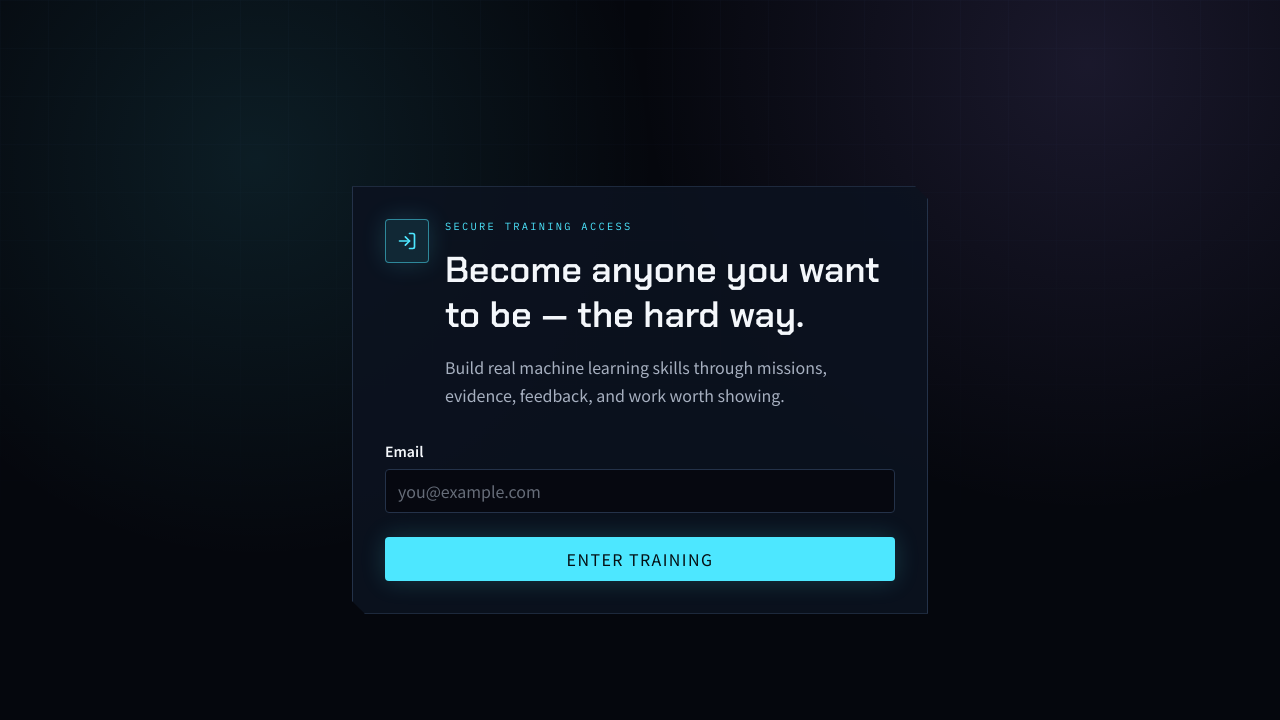
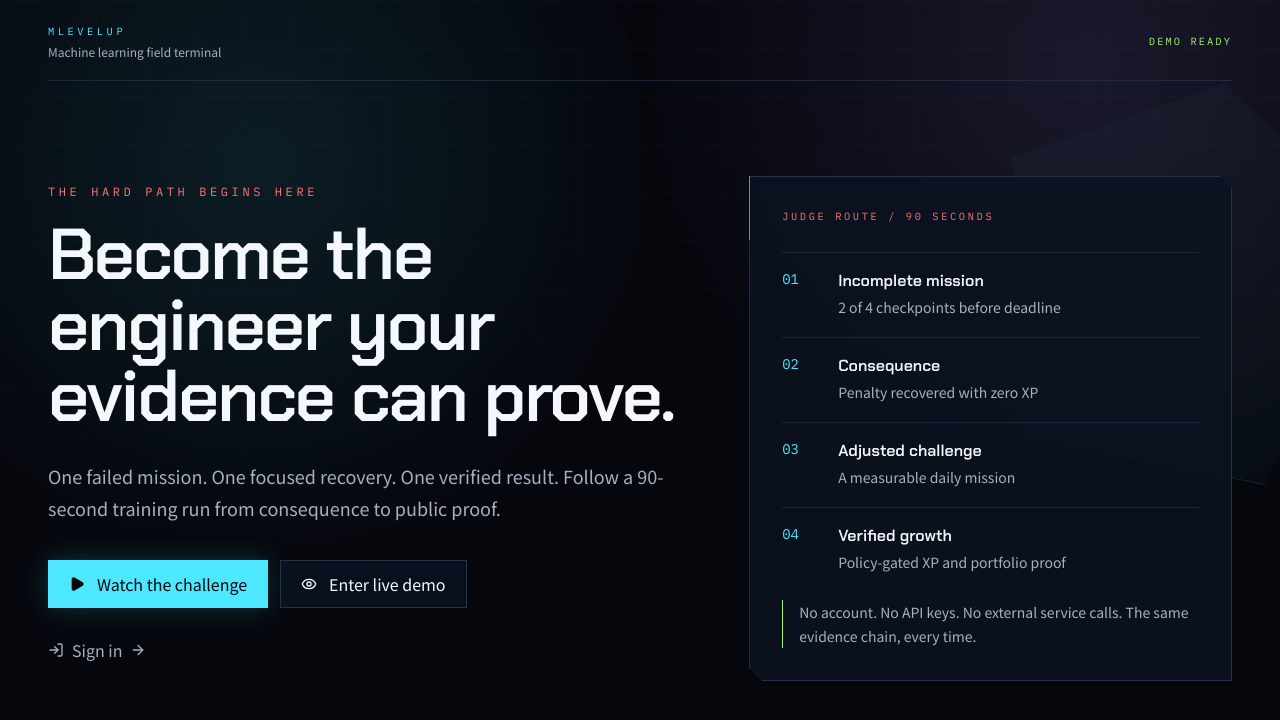
Before and after one commit to barrychung1112/MLevelUp, a Next.js app: page / in a window 1280 px wide. Shown: the top 720 px of the page. Built offline with nearby package versions, Linux system fonts and the light colour scheme; no server answers.

Commit message:
feat: add anonymous demo entry points

```diff
--- a/src/auth/auth-gate.tsx
+++ b/src/auth/auth-gate.tsx
@@ -7,11 +7,23 @@ import { isDemoMode } from "@/lib/demo-mode";
 
 import { useAuth } from "./auth-provider";
 import { LoginTerminal } from "./login-terminal";
+import { PublicEntry } from "./public-entry";
 
 export function AuthGate({ children }: { children: ReactNode }) {
   const auth = useAuth();
   const pathname = usePathname();
-  if (isDemoMode() || pathname.startsWith("/p/")) return children;
+  if (pathname === "/demo" || pathname.startsWith("/p/")) return children;
+
+  if (pathname === "/" && auth.status !== "signedIn") {
+    return (
+      <PublicEntry
+        requestMagicLink={auth.requestMagicLink}
+        authError={auth.error}
+      />
+    );
+  }
+
+  if (isDemoMode()) return children;
 
   if (auth.status === "loading") {
     return (
--- /dev/null
+++ b/src/auth/public-entry.tsx
@@ -0,0 +1,102 @@
+"use client";
+
+import { ArrowLeft, ArrowRight, Eye, LogIn, Play } from "lucide-react";
+import Link from "next/link";
+import { useState } from "react";
+
+import { Button } from "@/components/ui/button";
+
+import { LoginTerminal } from "./login-terminal";
+
+interface PublicEntryProps {
+  requestMagicLink(email: string): Promise<void>;
+  authError?: string | null;
+}
+
+export function PublicEntry({ requestMagicLink, authError }: PublicEntryProps) {
+  const [signingIn, setSigningIn] = useState(false);
+
+  if (signingIn) {
+    return (
+      <div className="relative min-h-screen bg-command-bg">
+        <Button
+          type="button"
+          variant="secondary"
+          className="absolute left-5 top-5 z-30"
+          onClick={() => setSigningIn(false)}
+        >
+          <ArrowLeft aria-hidden className="size-4" />
+          Back to demo options
+        </Button>
+        <LoginTerminal requestMagicLink={requestMagicLink} authError={authError} />
+      </div>
+    );
+  }
+
+  return (
+    <main className="relative min-h-screen overflow-hidden bg-command-bg text-command-text">
+      <div aria-hidden className="command-grid pointer-events-none absolute inset-0 opacity-55" />
+      <div aria-hidden className="command-glow pointer-events-none absolute inset-0" />
+      <div aria-hidden className="pointer-events-none absolute -right-24 top-20 size-96 rotate-12 border border-command-cyan/15 bg-command-cyan/[0.025] [clip-path:polygon(50%_0,100%_30%,82%_100%,18%_100%,0_30%)]" />
+
+      <div className="relative mx-auto flex min-h-screen w-full max-w-7xl flex-col px-5 py-6 sm:px-8 lg:px-12">
+        <header className="flex items-center justify-between border-b border-command-border/70 pb-5">
+          <div>
+            <p className="font-data text-[0.65rem] uppercase tracking-[0.34em] text-command-cyan">MLevelUp</p>
+            <p className="mt-1 text-xs text-command-muted">Machine learning field terminal</p>
+          </div>
+          <span className="font-data text-[0.65rem] uppercase tracking-[0.2em] text-command-success">Demo ready</span>
+        </header>
+
+        <div className="grid flex-1 items-center gap-12 py-12 lg:grid-cols-[1.15fr_0.85fr] lg:py-16">
+          <section>
+            <p className="font-data text-xs uppercase tracking-[0.3em] text-command-danger">The hard path begins here</p>
+            <h1 className="mt-5 max-w-4xl font-display text-5xl font-semibold leading-[0.98] tracking-[-0.03em] sm:text-6xl lg:text-7xl">
+              Become the engineer your evidence can prove.
+            </h1>
+            <p className="mt-7 max-w-2xl text-lg leading-8 text-command-muted">
+              One failed mission. One focused recovery. One verified result. Follow a 90-second training run from consequence to public proof.
+            </p>
+
+            <div className="mt-9 flex flex-col gap-3 sm:flex-row">
+              <Link href="/demo?guided=1&restart=1" className="inline-flex min-h-12 items-center justify-center gap-3 border border-command-cyan bg-command-cyan px-5 font-display font-semibold text-command-bg shadow-[0_0_30px_rgba(77,231,255,0.2)] transition hover:bg-command-text focus-visible:outline focus-visible:outline-2 focus-visible:outline-offset-2 focus-visible:outline-command-cyan">
+                <Play aria-hidden className="size-4 fill-current" />
+                Watch the challenge
+              </Link>
+              <Link href="/demo?restart=1" className="inline-flex min-h-12 items-center justify-center gap-3 border border-command-border bg-command-surface/80 px-5 font-display font-semibold text-command-text transition hover:border-command-cyan/60 focus-visible:outline focus-visible:outline-2 focus-visible:outline-offset-2 focus-visible:outline-command-cyan">
+                <Eye aria-hidden className="size-4" />
+                Enter live demo
+              </Link>
+            </div>
+            <button type="button" onClick={() => setSigningIn(true)} className="mt-5 inline-flex min-h-11 items-center gap-2 text-sm font-semibold text-command-muted transition hover:text-command-text focus-visible:outline focus-visible:outline-2 focus-visible:outline-offset-4 focus-visible:outline-command-cyan">
+              <LogIn aria-hidden className="size-4" />
+              Sign in
+              <ArrowRight aria-hidden className="size-4" />
+            </button>
+          </section>
+
+          <aside className="command-panel relative border border-command-border bg-command-surface/85 p-6 shadow-command sm:p-8">
+            <div className="absolute -left-px -top-px h-16 w-px bg-command-danger" />
+            <p className="font-data text-[0.65rem] uppercase tracking-[0.25em] text-command-danger">Judge route / 90 seconds</p>
+            <ol className="mt-7 space-y-5">
+              {[
+                ["01", "Incomplete mission", "2 of 4 checkpoints before deadline"],
+                ["02", "Consequence", "Penalty recovered with zero XP"],
+                ["03", "Adjusted challenge", "A measurable daily mission"],
+                ["04", "Verified growth", "Policy-gated XP and portfolio proof"],
+              ].map(([number, title, detail]) => (
+                <li key={number} className="grid grid-cols-[2.5rem_1fr] gap-4 border-t border-command-border/65 pt-4">
+                  <span className="font-data text-sm text-command-cyan">{number}</span>
+                  <div><p className="font-display font-semibold">{title}</p><p className="mt-1 text-sm text-command-muted">{detail}</p></div>
+                </li>
+              ))}
+            </ol>
+            <p className="mt-7 border-l border-command-success pl-4 text-sm leading-6 text-command-muted">
+              No account. No API keys. No external service calls. The same evidence chain, every time.
+            </p>
+          </aside>
+        </div>
+      </div>
+    </main>
+  );
+}
```
Also changed, not shown: 2 other files (tests, documents, lock files or other folders).
